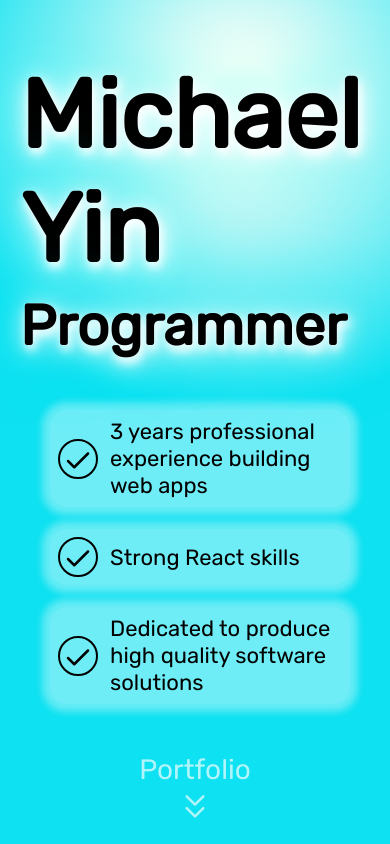
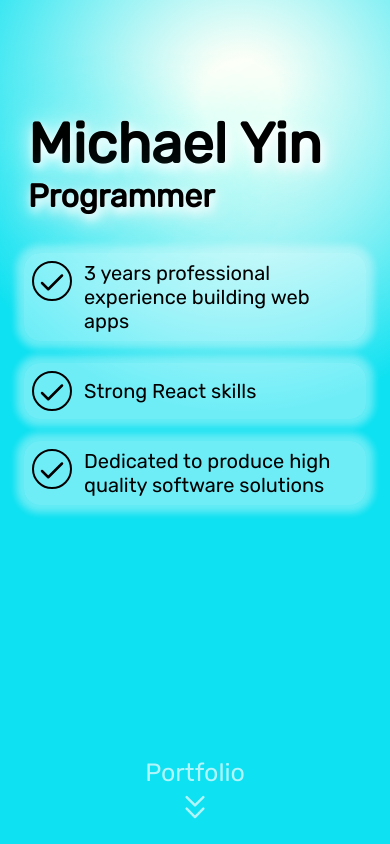
Before and after one commit to michaelyinopen/my-fancy-portfolio, a Next.js app: page / in a window 390 px wide. Shown: the top 844 px of the page. Built offline with nearby package versions, Linux system fonts and the light colour scheme.

Commit message:
responsive sky page

```diff
--- a/components/Sky/Check.js
+++ b/components/Sky/Check.js
@@ -1,6 +1,4 @@
-import { useEffect, useState } from 'react';
-import styles from './Check.module.css'
-
+import styles from './Sky.module.css'
 
 export const Check = ({ visible, delay }) => {
   return (
--- a/components/Sky/Check.module.css
+++ /dev/null
@@ -1,27 +0,0 @@
-.check {
-  flex-shrink: 0;
-  position: relative;
-  width: 40px;
-  height: 40px;
-  margin: 0 12px 0 0;
-  display: inline-block;
-}
-
-.circleSvg {
-  flex-shrink: 0;
-  width: 100%;
-  height: 100%;
-  transform: scaleX(-1);
-}
-
-.checkSvg{
-  position: absolute;
-  width: 30px;
-  height: 30px;
-  top: 7px;
-  left: 5px;
-}
-
-.animated {
-  transition: 1s stroke-dashoffset ease-in-out;
-}
--- a/components/Sky/PortfolioArrow.js
+++ b/components/Sky/PortfolioArrow.js
@@ -1,13 +1,13 @@
 import { useLandingRef } from '../../shared/sectionRefHooks'
 import { scrollTo } from '../../shared/scrollTo'
-import styles from './PortfolioArrow.module.css'
+import styles from './Sky.module.css'
 
 export const PortfolioArrow = ({ delay }) => {
   const landingRef = useLandingRef()
   return (
-    <div className={styles.container}>
+    <div className={styles.arrowContainer}>
       <div
-        className={styles.content}
+        className={styles.arrowContent}
         style={{ animationDelay: `${delay}ms` }}
         onClick={(e) => {
           console.log('onclick')
@@ -25,7 +25,7 @@ export const PortfolioArrow = ({ delay }) => {
       >
         Portfolio
         <svg
-          className={styles.iconsSvg}
+          className={styles.arrowIconsSvg}
           width={40}
           height={40}
           viewBox="0 0 24 24"
@@ -34,7 +34,6 @@ export const PortfolioArrow = ({ delay }) => {
           strokeWidth="1.5"
           strokeLinecap="round"
           strokeLinejoin="round"
-          style={{ bottom: '20px' }}
         >
           <polyline points="7 13 12 18 17 13"></polyline>
           <polyline points="7 6 12 11 17 6"></polyline>
--- a/components/Sky/PortfolioArrow.module.css
+++ /dev/null
@@ -1,50 +0,0 @@
-.container {
-  font-size: 28px;
-  position: absolute;
-  bottom: 0;
-  left: 0;
-  right: 0;
-  margin: 0 auto;
-  display: flex;
-  justify-content: center;
-}
-
-.content {
-  padding: 5px;
-  display: flex;
-  flex-direction: column;
-  align-items: center;
-  color: #fff;
-  cursor: pointer;
-  transform: translateY(-20%);
-  opacity: 0.6;
-  animation: pulse 4s infinite ease-in-out;
-}
-
-.content:hover, .content:focus {
-  filter: drop-shadow(0 0 10px #fff) drop-shadow(0 0 20px #fff);
-}
-
-.iconsSvg {
-  font-weight: 300;
-  letter-spacing: 0.03em;
-  display: flex;
-  flex-direction: column;
-  align-items: center;
-  user-select: none;
-}
-
-@keyframes pulse {
-  0% {
-    transform: translateY(-20%);
-    opacity: 0.6;
-  }
-  50% {
-    transform: translateY(0);
-    opacity: 0.9;
-  }
-  100% {
-    transform: translateY(-20%);
-    opacity: 0.6;
-  }
-}
--- a/components/Sky/Sky.js
+++ b/components/Sky/Sky.js
@@ -16,6 +16,9 @@ export const Sky = () => {
   return (
     <div id='landing' className={clsx(homeStyles.skyPage, styles.sky)}>
       <div className={styles.skyContent}>
+        <div className={styles.titlesFlexboxContainer}>
+          <div className={styles.titlesLeftSpace} />
+          <div className={styles.titlesFlexbox}>
             <Title
               text="Michael Yin"
               visible={visible}
@@ -26,13 +29,14 @@ export const Sky = () => {
               visible={visible}
               delay={1400}
             />
+          </div>
+        </div>
         <ol className={styles.keyPointList}>
           <li><div className={styles.keyPoint}><Check visible={visible} delay={2400} /> 3 years professional experience building web apps</div></li>
           <li><div className={styles.keyPoint}><Check visible={visible} delay={3400} /> Strong React skills</div></li>
           <li><div className={styles.keyPoint}><Check visible={visible} delay={4400} /> Dedicated to produce high quality software solutions</div></li>
         </ol>
       </div>
-
       <PortfolioArrow delay={5400} />
     </div>
   )
--- a/components/Sky/Sky.module.css
+++ b/components/Sky/Sky.module.css
@@ -1,22 +1,60 @@
 .sky {
   background: radial-gradient(circle at 61.8% 100px, #fffff7 5%, #0ee1f1 40%);
   display: grid;
-  grid-template: ". . ." 1fr ". skyContent ." auto ". . ." 2fr / 1fr auto 2fr;
+  grid-template: ". . ."1fr ". skyContent ."auto ". . ."2fr / 1fr auto 2fr;
   position: relative;
+  padding-bottom: 100px;
 }
 
 .skyContent {
   grid-area: skyContent;
   display: flex;
   flex-direction: column;
-  font-size: 22px;
-  margin: 20px;
+  margin: 16px;
+  font-size: 24px;
+}
+
+@media only screen and (max-width: 1200px) {
+  .skyContent {
+    font-size: 21px;
+  }
+}
+
+@media only screen and (max-width: 600px) {
+  .skyContent {
+    margin: 12px;
+    font-size: 20px;
+  }
+}
+
+.titlesFlexboxContainer {
+  flex-shrink: 1;
+  flex-grow: 0;
+  display: flex;
+}
+
+.titlesLeftSpace {
+  flex-grow: 1;
+  max-width: 16px;
+}
+
+.titlesFlexbox {
+  flex-shrink: 1;
+  flex-grow: 0;
+  display: flex;
+  flex-direction: column;
 }
 
 .keyPointList {
   list-style-type: none;
   margin: 1em 20px 1em 30px;
   padding: 0;
+}
+
+@media only screen and (max-width: 600px) {
+  .keyPointList {
+    margin: 16px 12px 8px 12px;
+  }
 }
 
 .keyPoint {
@@ -28,3 +66,200 @@
   background-color: rgb(255 255 255 / 40%);
   box-shadow: 0 0 5px 5px rgb(255 255 255 / 20%), 0 0 5px 10px rgb(255 255 255 / 20%);
 }
+
+.titleContainer {
+  position: relative;
+}
+
+.title {
+  margin: 0;
+  color: rgb(96, 96, 96);
+  font-size: 96px;
+  white-space: nowrap;
+}
+
+@media only screen and (max-width: 1200px) {
+  .title {
+    font-size: 86px;
+  }
+}
+
+@media only screen and (max-width: 900px) {
+  .title {
+    font-size: 76px;
+  }
+}
+
+@media only screen and (max-width: 600px) {
+  .title {
+    font-size: 56px;
+  }
+}
+
+.titleGlow {
+  position: absolute;
+  top: 0;
+  left: 0;
+  color: black;
+  text-shadow: 2px 5px 10px #fff, 2px 5px 20px #fff, 2px 5px 40px #fff, 2px 5px 80px #0ff;
+  transition: 1s clip-path linear;
+}
+
+.titleGlow-appear {
+  clip-path: inset(-100px calc(100% + 100px) -100px -100px)
+}
+
+.titleGlow-appear-active {
+  clip-path: inset(-100px -100px -100px -100px)
+}
+
+/*#endregion Title */
+
+/*#region SubTitle */
+.subTitleContainer {
+  position: relative;
+}
+
+.subTitle {
+  margin: 0;
+  font-size: 48px;
+  color: rgb(64, 64, 64);
+}
+
+@media only screen and (max-width: 1200px) {
+  .subTitle {
+    font-size: 45px;
+  }
+}
+
+@media only screen and (max-width: 900px) {
+  .subTitle {
+    font-size: 41px;
+  }
+}
+
+@media only screen and (max-width: 600px) {
+  .subTitle {
+    font-size: 32px;
+  }
+}
+
+.subTitleGlow {
+  position: absolute;
+  top: 0;
+  left: 0;
+  color: black;
+  text-shadow: 2px 5px 10px #fff, 2px 5px 20px #fff, 2px 5px 40px #fff, 2px 5px 80px #0ff;
+  transition: 0.8s clip-path linear;
+}
+
+.subTitleGlow-appear {
+  clip-path: inset(-100px calc(100% + 100px) -100px -100px)
+}
+
+.subTitleGlow-appear-active {
+  clip-path: inset(-100px -100px -100px -100px)
+}
+
+/*#region SubTitle */
+
+/*#region Check */
+.check {
+  flex-shrink: 0;
+  position: relative;
+  width: 40px;
+  height: 40px;
+  margin: 0 12px 0 0;
+  display: inline-block;
+  align-self: flex-start;
+}
+
+.circleSvg {
+  flex-shrink: 0;
+  width: 100%;
+  height: 100%;
+  transform: scaleX(-1);
+}
+
+.checkSvg {
+  position: absolute;
+  width: 30px;
+  height: 30px;
+  top: 7px;
+  left: 5px;
+}
+
+.animated {
+  transition: 1s stroke-dashoffset ease-in-out;
+}
+
+/*#endregion Check */
+
+/*#region PortfolioArrow */
+.arrowContainer {
+  font-size: 32px;
+  position: absolute;
+  bottom: 0;
+  left: 0;
+  right: 0;
+  margin: 0 auto;
+  display: flex;
+  justify-content: center;
+}
+
+@media only screen and (max-width: 900px) {
+  .arrowContainer {
+    font-size: 29px;
+  }
+}
+
+@media only screen and (max-width: 600px) {
+  .arrowContainer {
+    font-size: 25px;
+  }
+}
+
+.arrowContent {
+  padding: 5px;
+  display: flex;
+  flex-direction: column;
+  align-items: center;
+  color: #fff;
+  cursor: pointer;
+  transform: translateY(-20%);
+  opacity: 0.6;
+  animation: pulse 4s infinite ease-in-out;
+}
+
+.arrowContent:hover, .arrowContent:focus {
+  filter: drop-shadow(0 0 10px #fff) drop-shadow(0 0 20px #fff);
+}
+
+.arrowIconsSvg {
+  bottom: 20px;
+  font-weight: 300;
+  letter-spacing: 0.03em;
+  display: flex;
+  flex-direction: column;
+  align-items: center;
+  user-select: none;
+}
+
+@keyframes pulse {
+  0% {
+    transform: translateY(-20%);
+    opacity: 0.6;
+  }
+
+  50% {
+    transform: translateY(0);
+    opacity: 0.9;
+  }
+
+  100% {
+    transform: translateY(-20%);
+    opacity: 0.6;
+  }
+}
+
+/*#endregion PortfolioArrow */
--- a/components/Sky/SubTitle.js
+++ b/components/Sky/SubTitle.js
@@ -1,5 +1,5 @@
 import clsx from 'clsx'
-import styles from './SubTitle.module.css'
+import styles from './Sky.module.css'
 
 export const SubTitle = ({
   text,
@@ -8,10 +8,10 @@ export const SubTitle = ({
 }) => {
   return (
     <div className={styles.subTitleContainer}>
-      <h1 className={styles.subTitle}>
+      <h2 className={styles.subTitle}>
         {text}
-      </h1>
-      <h1
+      </h2>
+      <h2
         className={clsx(
           styles.subTitle,
           styles.subTitleGlow,
@@ -20,7 +20,7 @@ export const SubTitle = ({
         style={{ transitionDelay: visible ? `${delay}ms` : '0s' }}
       >
         {text}
-      </h1>
+      </h2>
     </div>
   )
 }
--- a/components/Sky/SubTitle.module.css
+++ /dev/null
@@ -1,27 +0,0 @@
-.subTitleContainer {
-  position: relative;
-}
-
-.subTitle {
-  margin: 0;
-  font-size: 3.5rem;
-  line-height: 5rem;
-  color: rgb(64, 64, 64);
-}
-
-.subTitleGlow {
-  position: absolute;
-  top: 0;
-  left: 0;
-  color: black;
-  text-shadow: 2px 5px 10px #fff, 2px 5px 20px #fff, 2px 5px 40px #fff, 2px 5px 80px #0ff;
-  transition: 0.8s clip-path linear;
-}
-
-.subTitleGlow-appear {
-  clip-path: inset(-100px calc(100% + 100px) -100px -100px)
-}
-
-.subTitleGlow-appear-active {
-  clip-path: inset(-100px -100px -100px -100px)
-}
--- a/components/Sky/Title.js
+++ b/components/Sky/Title.js
@@ -1,5 +1,5 @@
 import clsx from 'clsx'
-import styles from './Title.module.css'
+import styles from './Sky.module.css'
 
 export const Title = ({
   text,
--- a/components/Sky/Title.module.css
+++ /dev/null
@@ -1,26 +0,0 @@
-.titleContainer {
-  position: relative;
-}
-
-.title {
-  margin: 0;
-  font-size: 6rem;
-  color: rgb(96, 96, 96);
-}
-
-.titleGlow {
-  position: absolute;
-  top: 0;
-  left: 0;
-  color: black;
-  text-shadow: 2px 5px 10px #fff, 2px 5px 20px #fff, 2px 5px 40px #fff, 2px 5px 80px #0ff;
-  transition: 1s clip-path linear;
-}
-
-.titleGlow-appear {
-  clip-path: inset(-100px calc(100% + 100px) -100px -100px)
-}
-
-.titleGlow-appear-active {
-  clip-path: inset(-100px -100px -100px -100px)
-}
--- a/components/StickyHeader.js
+++ b/components/StickyHeader.js
@@ -12,7 +12,6 @@ import styles from './StickyHeader.module.css'
 
 const Header = ({
   visible,
-  fixed,
 }) => {
   const landingRef = useLandingRef()
   const jobShopCollectionRef = useJobShopCollectionRef()
--- a/styles/Home.module.css
+++ b/styles/Home.module.css
@@ -1,12 +1,12 @@
 .skyPage {
-  height: 100vh;
+  min-height: 100vh;
 }
 
 @media (max-width: 600px) {
-  .grid {
+  /* .grid {
     width: 100%;
     flex-direction: column;
-  }
+  } */
 }
 
 .sectionPosition {
```
Lines whose indentation alone changed are shown as unchanged.
